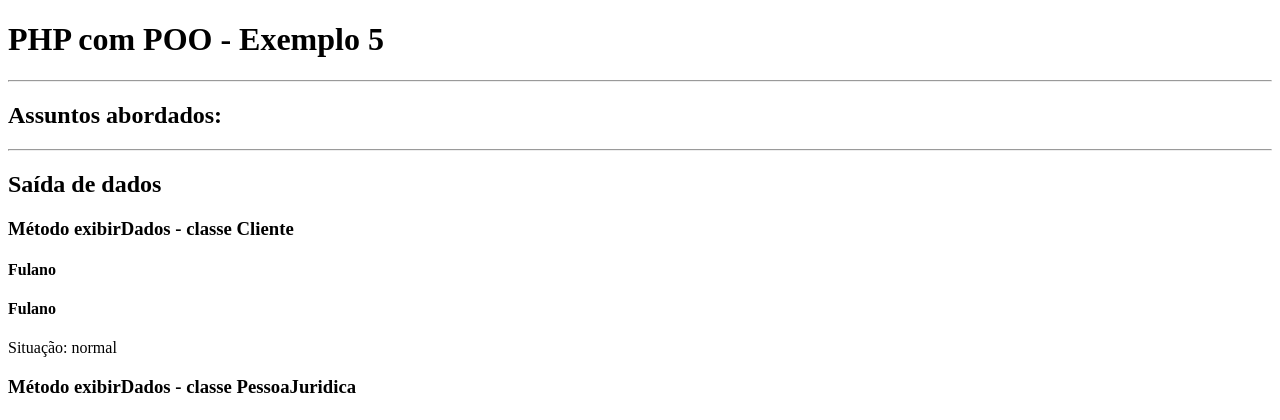
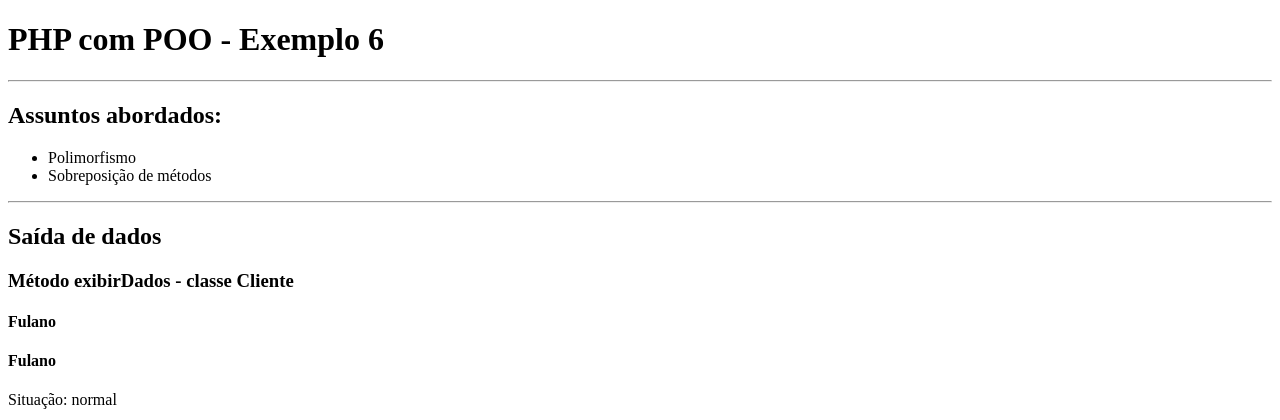
Before and after one commit to AlineMachadoTeixeira/aulas-php-poo, a PHP site: page / in a window 1280 px wide. Shown: the top 420 px of the page. Run offline with PHP 8.4, Linux system fonts and the light colour scheme.

Commit message:
Explicação exemplo6

```diff
--- a/index.php
+++ b/index.php
@@ -8,11 +8,12 @@
 </head>
 
 <body>
-    <h1>PHP com POO - Exemplo 5</h1>
+    <h1>PHP com POO - Exemplo 6</h1>
     <hr>
     <h2>Assuntos abordados:</h2>
     <ul>
-
+        <li>Polimorfismo</li>
+        <li>Sobreposição de métodos</li>
     </ul>
 
     <?php
@@ -42,12 +43,12 @@
     <h2>Saída de dados</h2>
     <section>
         <!-- Saida Cliente PessoaFisica -->
-        <?=$clientePF->exibirDados()?>
+        <?= $clientePF->exibirDados() ?>
     </section><!-- Aqui vai aparercer o que escrevemos na pagina Cliente.php no public function exibirDados -->
 
     <section>
         <!-- Saida Cliente PessoaJuridica -->
-        <?=$clientePJ->exibirDados()?>
+        <?= $clientePJ->exibirDados() ?>
     </section><!-- Aqui vai aparercer o que escrevemos na pagina Cliente.php no public function exibirDados -->
 
 
```
